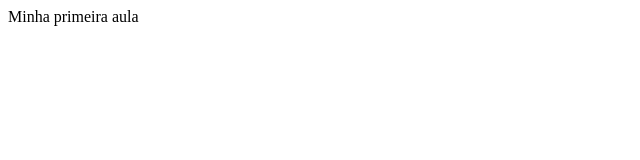
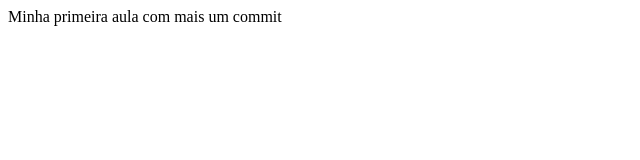
Before and after one commit to HidekiDV/aprendizado, a plain HTML site: page Aprendizado/index.html in a window 1280 px wide. Shown: the whole page, without its empty margins (0-640 px from the left). Drawn offline with Linux system fonts and the light colour scheme.

Commit message:
Adicionamos mais uma parte de texto no código

```diff
--- a/Aprendizado/index.html
+++ b/Aprendizado/index.html
@@ -6,6 +6,6 @@
   <title>Aprendizado</title>
 </head>
 <body>
-  <hl>Minha primeira aula</hl>
+  <hl>Minha primeira aula com mais um commit</hl>
 </body>
 </html>
```
